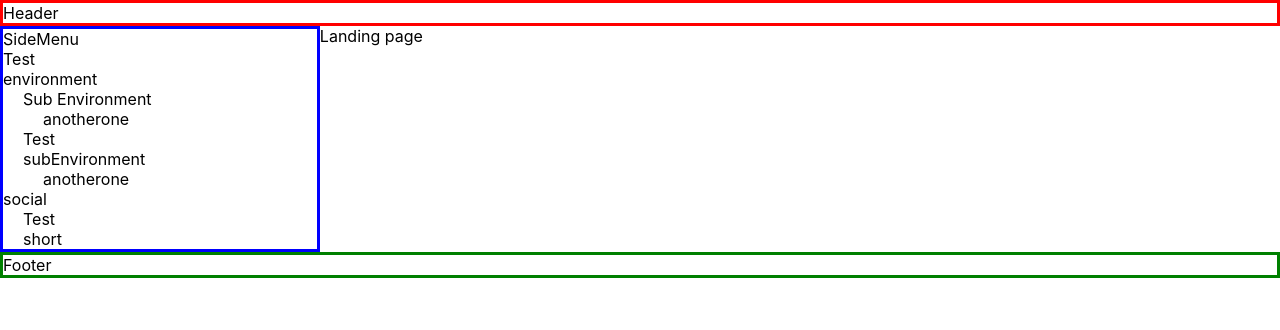
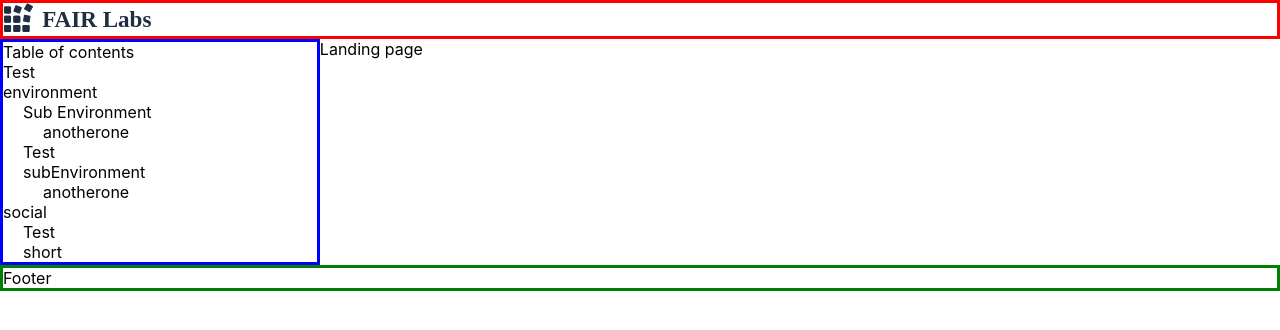
Before and after one commit to seanswim/test, a Next.js app: page / in a window 1280 px wide. Shown: the top 330 px of the page. Built offline with nearby package versions, Linux system fonts and the light colour scheme.

Commit message:
add navigating to platform through header #F10D-1075

```diff
--- a/src/components/layouts/Frame.js
+++ b/src/components/layouts/Frame.js
@@ -1,18 +1,15 @@
 import Header from 'src/components/layouts/Header';
 import SideMenu from 'src/components/layouts/SideMenu';
 import { Stack } from '@mui/material';
-import dynamic from 'next/dynamic';
 
 export const Frame = ({ children, fileStructure }) => {
 
   return (
     <Stack>
-      <Header>
-        Header
-      </Header>
+      <Header />
       <Stack maxWidth='60vw' direction='row'>
         <SideMenu fileStructure={fileStructure}>
-          SideMenu
+          Table of contents
         </SideMenu>
         <Stack width='85vw'>
           {children}
--- a/src/components/layouts/Header.js
+++ b/src/components/layouts/Header.js
@@ -1,7 +1,15 @@
+import Logo from 'src/image/logo.svg';
+import Image from 'next/image';
 
 export const Header = ({ children }) => {
   return (
     <div style={{width: '100%', border: '3px solid red'}}>
+      <Image
+        src={Logo}
+        width={150}
+        onClick={() => window.location.href = 'https://www.fairlabs.io'}
+        style={{cursor: 'pointer'}}
+      />
       {children}
     </div>
   )
--- a/src/components/layouts/SideMenu.js
+++ b/src/components/layouts/SideMenu.js
@@ -4,7 +4,6 @@ import { useRouter } from 'next/router';
 export const SideMenu = ({ children, fileStructure }) => {
 
   const router = useRouter();
-  const prefix = process.env.NEXT_PUBLIC_BASE_PATH || '';
 
   const renderFileStructure = (node) => {
     if (node.length === 0) return;
```
Also changed, not shown: pages/post/[...slug].js (+5 -5 lines), src/image/logo.svg (added).
